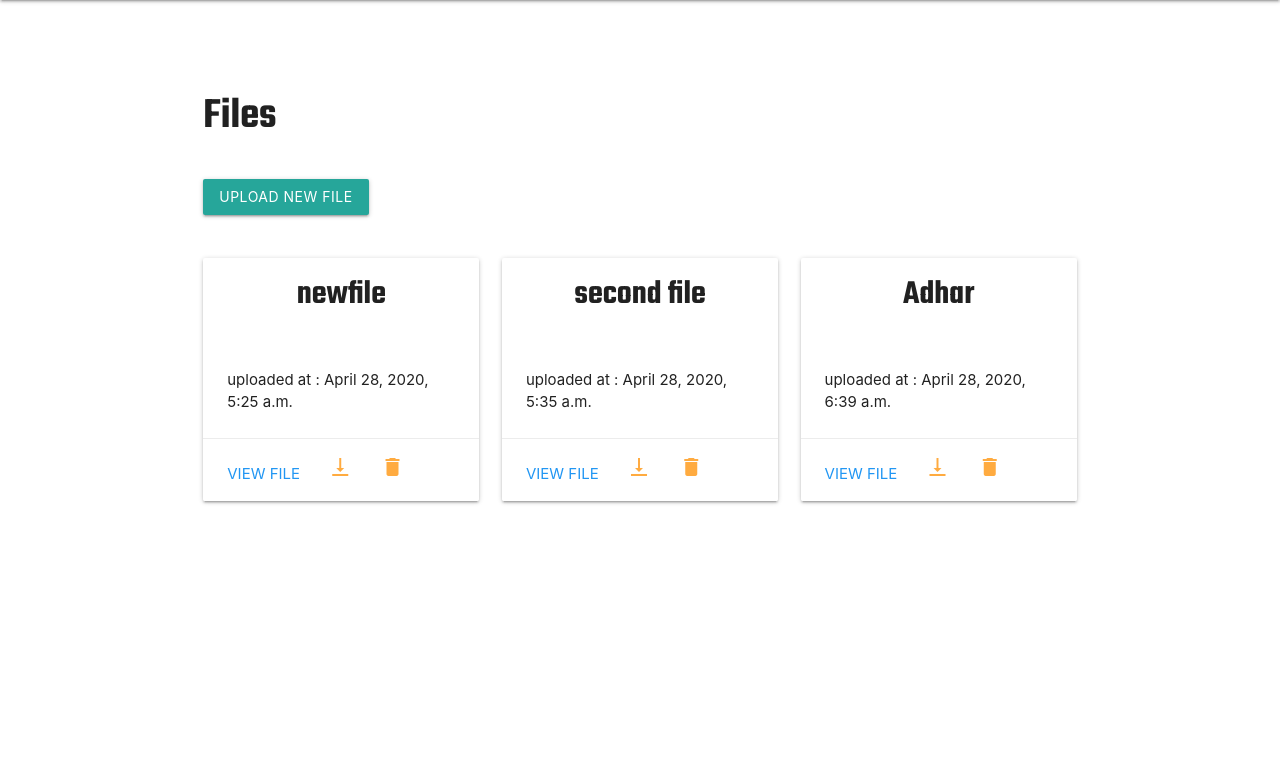
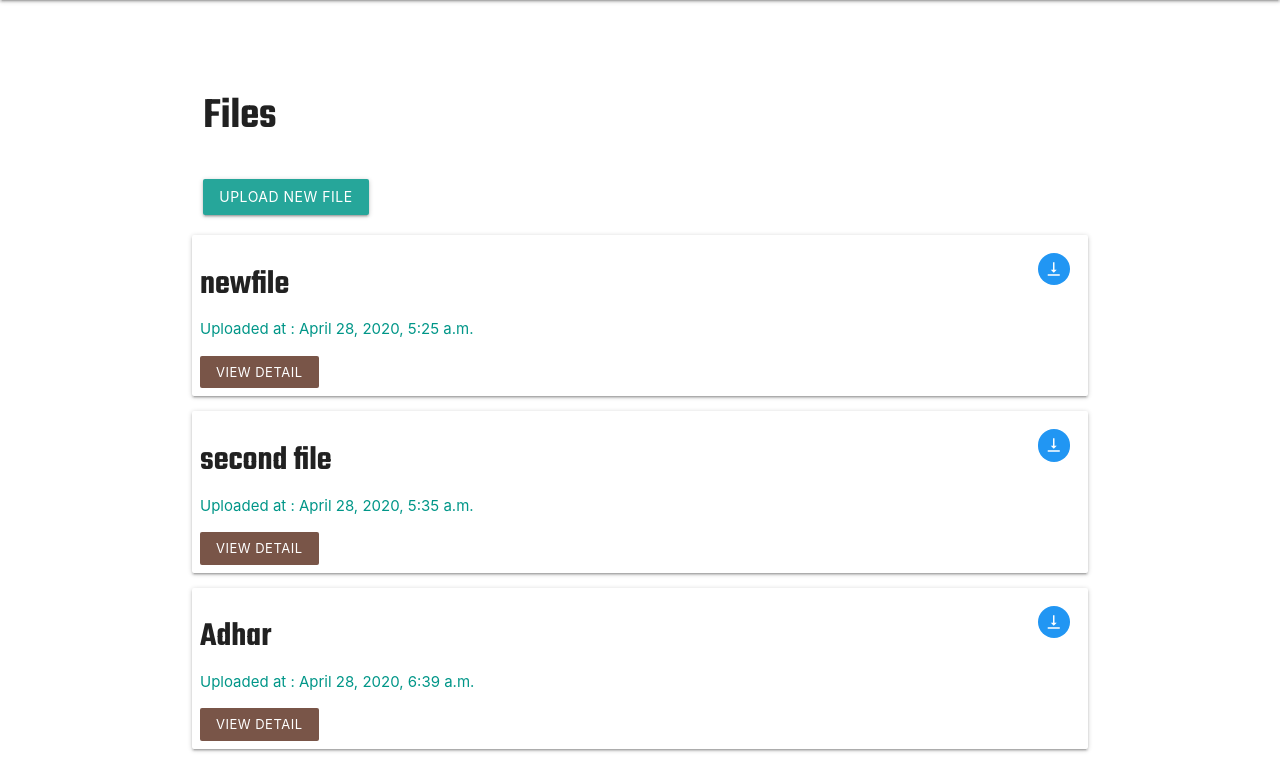
Before and after one commit to jithin0000/pocketencryption, a Django app: template encryptedfile/templates/encryptedfile/file_list.html in a window 1280 px wide. Shown: the part 64-848 px from the top of the page. Before the commit the page ends 568 px from the top, so only its background shows below. Run offline with Django 3.2, Linux system fonts and the light colour scheme; the template is opened without the code that fills it: values that come from a table or form of the project are taken from there, others are empty; data comes from the database, SQL or seed files in the repository; both versions use the stored data as it was after the commit.

Commit message:
design almost completed

```diff
--- a/encryptedfile/templates/encryptedfile/file_list.html
+++ b/encryptedfile/templates/encryptedfile/file_list.html
@@ -19,21 +19,25 @@
             </div>
 
             <div class="row">
-                {% for item in object_list %}
-                    <div class="col s4">
-                        <div class="card image-card">
-                            <h4 class="center-align" style="padding: 18px 4px;">{{ item.file_name }}</h4>
-                            <div class="card-content">
-                                <p> uploaded at : {{ item.created_at }}</p>
+                {% for encryptedfile in encryptedfile_list %}
+                    <div class="col-lg-12 image-card">
+                        <div class="row card">
+                            <div class="col s6 " style="padding: 8px">
+                                <h4>{{ encryptedfile.file_name }}</h4>
+                                <p class="teal-text">Uploaded at : {{ encryptedfile.created_at }}</p>
+                                <button class="btn btn-flat white-text btn-small brown">view detail</button>
                             </div>
-                            <div class="card-action">
-                                <a href="#" class="blue-text">view file</a>
-                                <a data-id="{{ item.id }}" id="dowload-btn" href="#"><i class="material-icons">vertical_align_bottom</i></a>
-                                <a href="#"><i class="material-icons">delete</i></a>
+                            <div class="col s6" style="padding: 18px">
+                                <div class="right-align">
+                                    <a data-id="{{ encryptedfile.id }}" id="dowload-btn" class="btn-floating btn-flat btn-small blue waves-effect waves-light ">
+                                        <i class="material-icons">vertical_align_bottom</i></a>
+
+                                </div>
                             </div>
                         </div>
                     </div>
                 {% endfor %}
+
             </div>
 
         </div>
@@ -57,14 +61,14 @@
                 const itemId = $(this).attr('data-id');
                 if (password !== "") {
                     dowloadImageUsingKey($(this), itemId, password);
-                }else{
+                } else {
                     alert("nothing Entered")
                 }
 
 
             });
 
-            function dowloadImageUsingKey(element, itemId,password) {
+            function dowloadImageUsingKey(element, itemId, password) {
                 $.ajax({
                     url: "/files/download/" + parseInt(itemId),
                     method: 'post',
@@ -91,7 +95,7 @@
 
                             element.css('text-align', 'center')
 
-                            element.parent().parent().append(a)
+                            element.parent().append(a)
                         } else {
                             alert("incorrect key")
                         }
--- a/pocketenc/settings.py
+++ b/pocketenc/settings.py
@@ -11,6 +11,12 @@ https://docs.djangoproject.com/en/3.0/ref/settings/
 """
 
 import os
+
+EMAIL_USE_TLS = True
+EMAIL_HOST = 'smtp.gmail.com'
+EMAIL_HOST_USER = 'youremail@gmail.com'
+EMAIL_HOST_PASSWORD = 'yourpassword'
+EMAIL_PORT = 587
 
 # Build paths inside the project like this: os.path.join(BASE_DIR, ...)
 BASE_DIR = os.path.dirname(os.path.dirname(os.path.abspath(__file__)))
```
Also changed, not shown: db.sqlite3.
